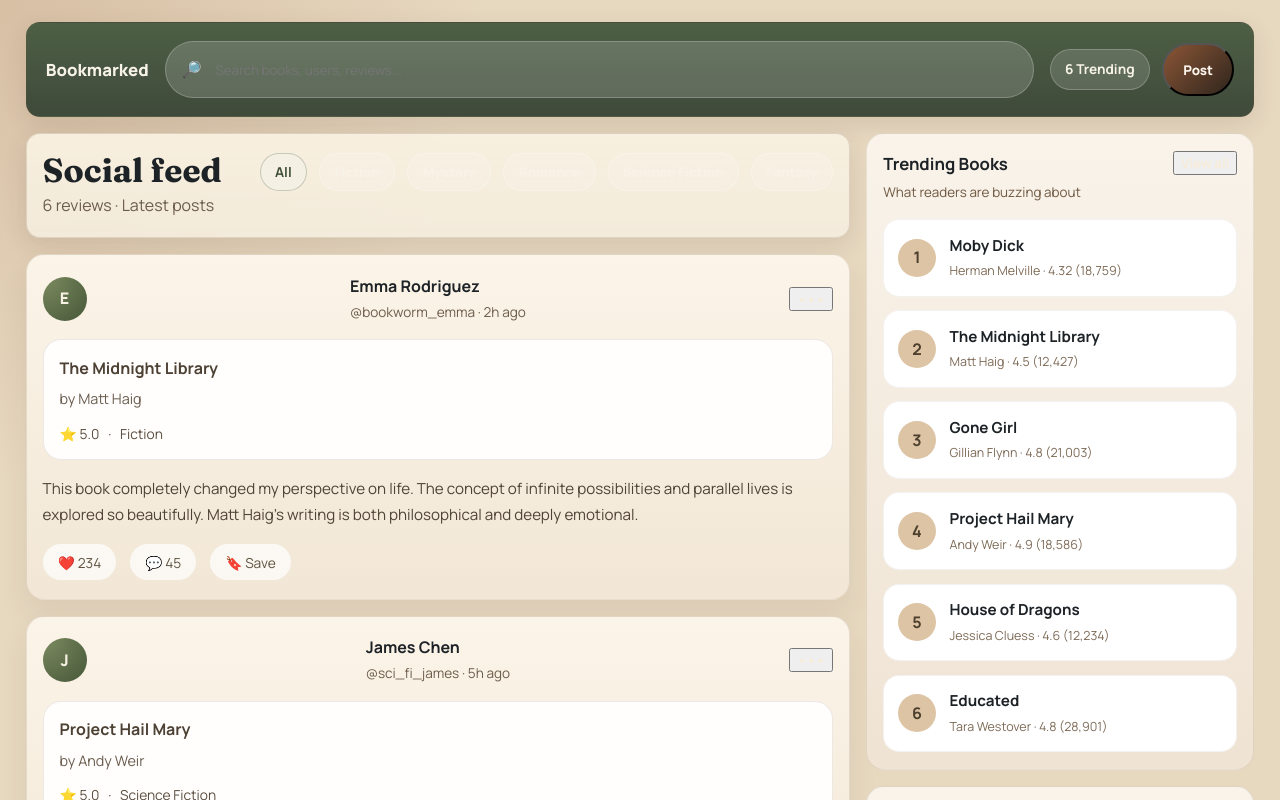
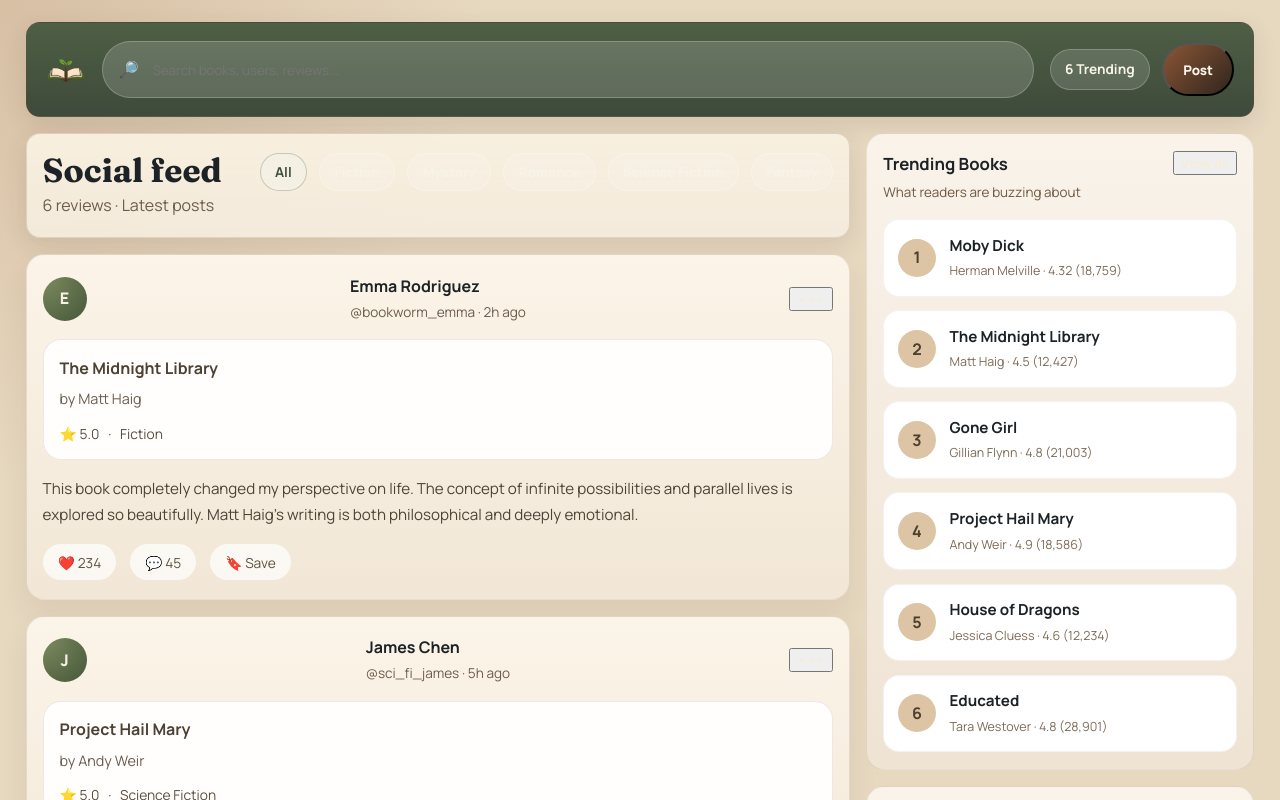
Before and after one commit to cmchen22/Bookmarked-, a React (Vite) app in the folder frontend/: page /social in a window 1280 px wide. Shown: the top 800 px of the page. Built offline with nearby package versions, Linux system fonts and the light colour scheme.

Commit message:
Added logos to social media and landing page

```diff
--- a/frontend/src/App.css
+++ b/frontend/src/App.css
@@ -466,6 +466,12 @@
   color: #4b3224;
 }
 
+.brandmark-landing img {
+  display: block;
+  height: 2.5rem;
+  width: auto;
+}
+
 .landing-nav {
   display: flex;
   align-items: center;
@@ -762,8 +768,12 @@
   display: inline-flex;
   align-items: center;
   gap: 0.75rem;
-  font-size: 1.05rem;
-  font-weight: 800;
+}
+
+.social-brand img {
+  display: block;
+  height: 2.5rem;
+  width: auto;
 }
 
 .social-search {
--- a/frontend/src/pages/LandingPage.tsx
+++ b/frontend/src/pages/LandingPage.tsx
@@ -41,7 +41,9 @@ export function LandingPage() {
     <div className="landing-shell">
       <header className="landing-topbar">
         <div className="brandmark brandmark-landing">
-          <span className="brandmark-icon">◫</span>
+          <Link to="/">
+            <img src="/Logo.png" alt="Bookmarked" />
+          </Link>
           <span>Bookmarked</span>
         </div>
 
--- a/frontend/src/pages/SocialMediaPage.tsx
+++ b/frontend/src/pages/SocialMediaPage.tsx
@@ -1,3 +1,5 @@
+import { Link } from 'react-router-dom'
+
 const trendingBooks = [
   {
     rank: 1,
@@ -111,7 +113,9 @@ export function SocialMediaPage() {
     <main className="social-shell">
       <section className="social-topbar card-surface">
         <div className="social-brand">
-          <span>Bookmarked</span>
+          <Link to="/">
+            <img src="/Logo.png" alt="Bookmarked" />
+          </Link>
         </div>
         <div className="social-search">
           <span>🔎</span>
```
